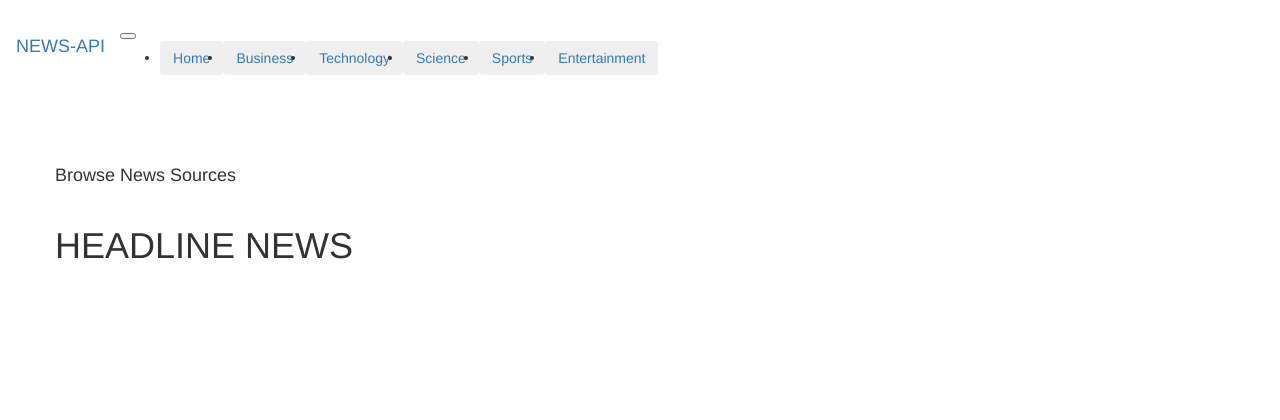
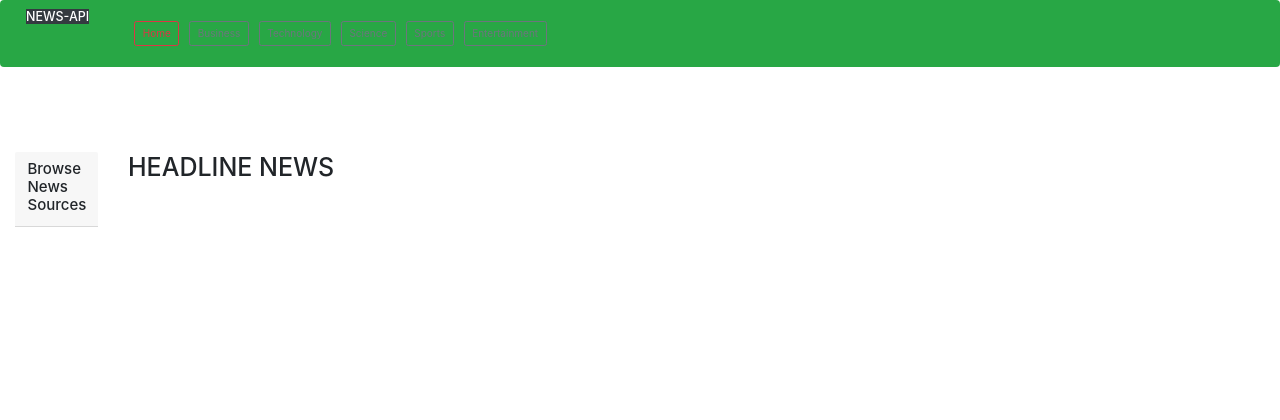
Before and after one commit to Elrophi/News-Highlight, a Flask app: template app/templates/index.html in a window 1280 px wide. Shown: the top 420 px of the page. After the commit the page ends 227 px from the top, so only its background shows below. Run offline with Flask 2, Linux system fonts and the light colour scheme; the template is opened without the code that fills it, so the values that code supplies are empty; some libraries are stand-ins or nearby versions.

Commit message:
deploying to heroku for changes

```diff
--- a/app/templates/base.html
+++ b/app/templates/base.html
@@ -1,4 +1,5 @@
 {% extends 'bootstrap/base.html'%}
+<link rel="stylesheet" href="https://stackpath.bootstrapcdn.com/bootstrap/4.3.1/css/bootstrap.min.css" integrity="sha384-ggOyR0iXCbMQv3Xipma34MD+dH/1fQ784/j6cY/iJTQUOhcWr7x9JvoRxT2MZw1T" crossorigin="anonymous">
 
 {% block navbar %}
     {% include 'navbar.html' %}
--- a/app/templates/index.html
+++ b/app/templates/index.html
@@ -1,13 +1,15 @@
 <!-- <h1>my display{{message}}</h1> -->
 {% extends 'base.html'%} {% block content %} {% block styles%} {{ super() }}
-<link rel="stylesheet" href="{{url_for('static',filename='style.css')}}"> {% endblock %}
+<link rel="stylesheet" href="{{url_for('static',filename='style.css')}}">
+<link rel="stylesheet" href="https://stackpath.bootstrapcdn.com/bootstrap/4.3.1/css/bootstrap.min.css" integrity="sha384-ggOyR0iXCbMQv3Xipma34MD+dH/1fQ784/j6cY/iJTQUOhcWr7x9JvoRxT2MZw1T" crossorigin="anonymous">
+{% endblock %}
 <br>
 <br>
 <br>
 <body>
 
-  <div class="main">
-    <div class="container-fluid">
+  <div class="main mt-3">
+    <div class="container-fluid mt-3">
       <div class="row">
 
         <div class="col-3">
--- a/app/templates/navbar.html
+++ b/app/templates/navbar.html
@@ -1,6 +1,6 @@
 <div class="">
 
-    <nav class="navbar navbar-expand-lg navbar-dark bg-dark fixed-top">
+    <nav class="navbar navbar-expand-lg navbar-dark bg-success sticky-top">
     <h3> <a class="navbar-brand" href="/"><span class="bg-dark">NEWS-API</span></a></h3>
       <button class="navbar-toggler" type="button" data-toggle="collapse" data-target="#navbarText" aria-controls="navbarText" aria-expanded="false" aria-label="Toggle navigation">
       <span class="navbar-toggler-icon"></span>
@@ -8,22 +8,22 @@
       <div class="collapse navbar-collapse" id="navbarText">
         <ul class="navbar-nav mr-auto">
           <li class="nav-item active">
-            <a class="nav-link" href="/"><button type="button" class="btn btn-outline-success">Home </button><span class="sr-only">(current)</span></a>
+            <a class="nav-link" href="/"><button type="button" class="btn btn-outline-danger">Home </button><span class="sr-only">(current)</span></a>
           </li>
           <li class="nav-item">
-            <a class="nav-link" href="/{{'categories/Business'}}"><button type="button" class="btn btn-outline-success">Business</button></a>
+            <a class="nav-link" href="/{{'categories/Business'}}"><button type="button" class="btn btn-outline-secondary">Business</button></a>
           </li>
           <li class="nav-item">
-            <a class="nav-link" href="/{{'categories/Technology'}}"><button type="button" class="btn btn-outline-success">Technology</button></a>
+            <a class="nav-link" href="/{{'categories/Technology'}}"><button type="button" class="btn btn-outline-secondary">Technology</button></a>
           </li>
           <li class="nav-item">
-            <a class="nav-link" href="/{{'categories/Science'}}"><button type="button" class="btn btn-outline-success">Science</button></a>
+            <a class="nav-link" href="/{{'categories/Science'}}"><button type="button" class="btn btn-outline-secondary">Science</button></a>
           </li>
           <li class="nav-item">
-            <a class="nav-link" href="/{{'categories/Sports'}}"><button type="button" class="btn btn-outline-success">Sports</button></a>
+            <a class="nav-link" href="/{{'categories/Sports'}}"><button type="button" class="btn btn-outline-secondary">Sports</button></a>
           </li>
           <li class="nav-item">
-            <a class="nav-link" href="/{{'categories/Entertainment'}}"><button type="button" class="btn btn-outline-success">Entertainment</button></a>
+            <a class="nav-link" href="/{{'categories/Entertainment'}}"><button type="button" class="btn btn-outline-secondary">Entertainment</button></a>
           </li>
         </ul>
       </div>
```
